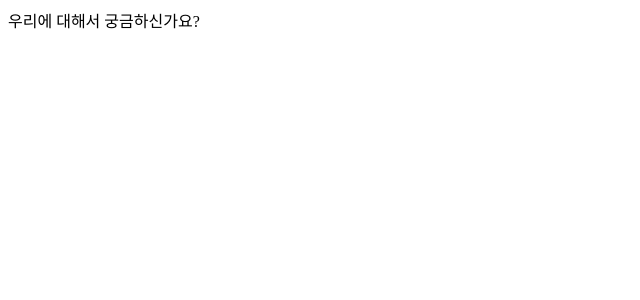
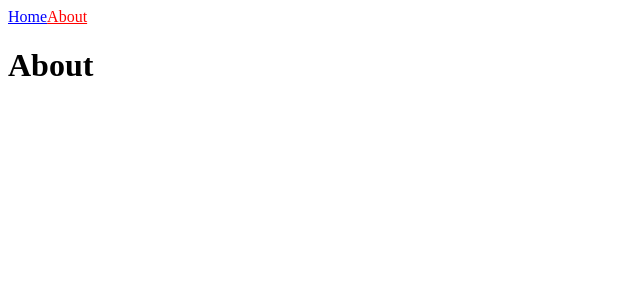
Before and after one commit to halionaz/next-basic, a Next.js app: page /about in a window 1280 px wide. Shown: the top 300 px of the page, without its empty margins (0-640 px from the left). Built offline with nearby package versions, Linux system fonts and the light colour scheme.

Commit message:
next router study

```diff
--- /dev/null
+++ b/components/Navibar.js
@@ -0,0 +1,17 @@
+import Link from "next/link"
+import { useRouter } from "next/router"
+
+export default function Navibar(){
+    const router = useRouter();
+    console.log(router)
+    return (
+        <nav>
+            <Link href="/">
+                <a style={{"color" : router.pathname === "/" ? "red" : "blue"}}>Home</a>
+            </Link>
+            <Link href="/about">
+                <a style={{"color" : router.pathname === "/about" ? "red" : "blue"}}>About</a>
+            </Link>
+        </nav>
+    )
+}
--- a/pages/about.js
+++ b/pages/about.js
@@ -1,3 +1,10 @@
+import Navibar from "../components/Navibar"
+
 export default () => {
-    return "우리에 대해서 궁금하신가요?";
+    return (
+        <div>
+            <Navibar></Navibar>
+            <h1>About</h1>
+        </div>
+    );
 }
```
Also changed, not shown: pages/index.js (+9 -1 lines).
